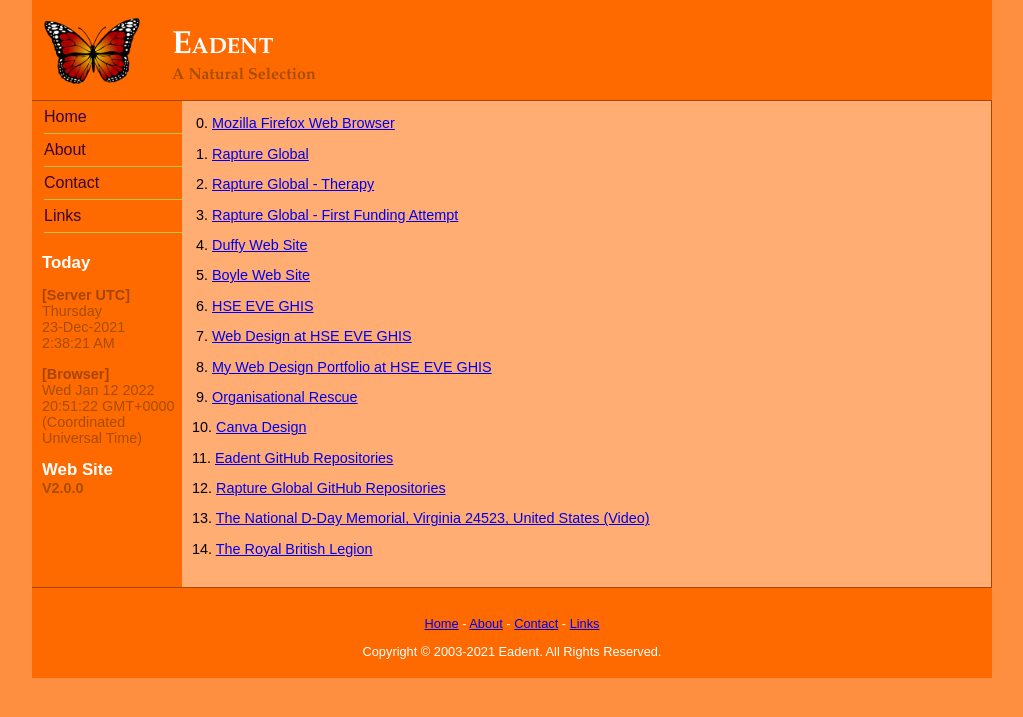
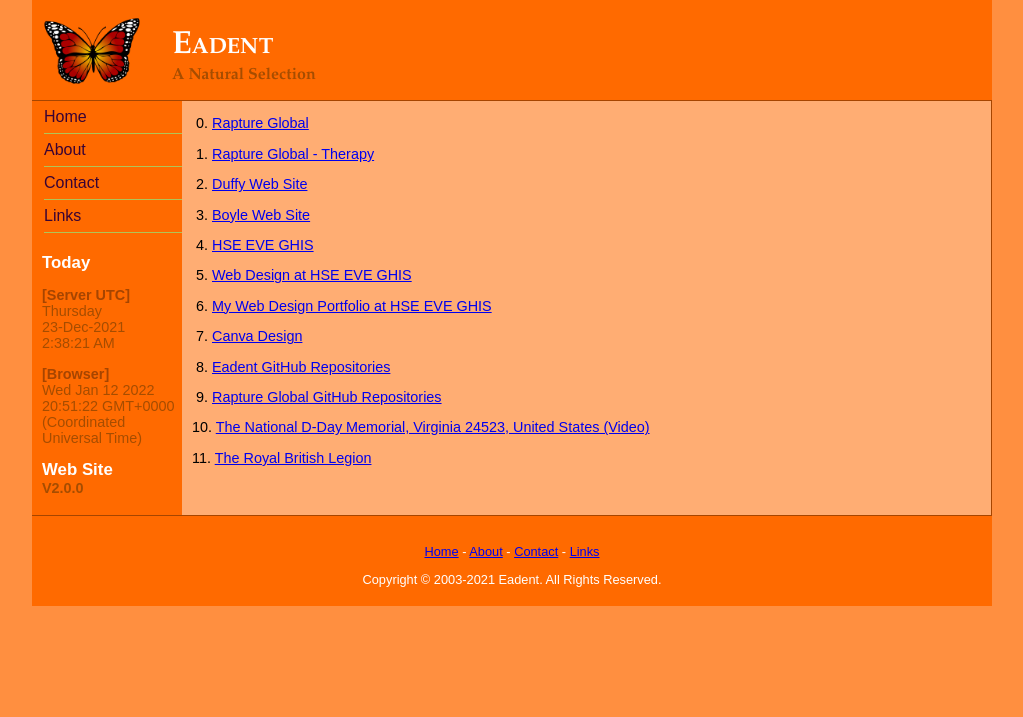
Before and after one commit to Eadent/Eadent, a PHP site: page /Links.php in a window 1280 px wide. Shown: the top 717 px of the page, without its empty margins (128-1151 px from the left). Run offline with PHP 8.4, Linux system fonts and the light colour scheme.

Commit message:
Rationalised and removed some Links.

```diff
--- a/Links.php
+++ b/Links.php
@@ -60,49 +60,40 @@
 ?>
 		<div id="Middle">
 		<p>
-			&nbsp;0. <a target="_blank" href="https://www.Mozilla.org/en-US/firefox/new/">Mozilla Firefox Web Browser</a>
+			&nbsp;0. <a target="_blank" href="https://www.Rapture.global/">Rapture Global</a>
 		</p>
 		<p>
-			&nbsp;1. <a target="_blank" href="https://www.Rapture.global/">Rapture Global</a>
+			&nbsp;1. <a target="_blank" href="https://Therapy.Rapture.global/">Rapture Global - Therapy</a>
 		</p>
 		<p>
-			&nbsp;2. <a target="_blank" href="https://Therapy.Rapture.global/">Rapture Global - Therapy</a>
+			&nbsp;2. <a target="_blank" href="https://www.Duffy.global/">Duffy Web Site</a>
 		</p>
 		<p>
-			&nbsp;3. <a target="_blank" href="https://www.Okpal.com/rapture/">Rapture Global - First Funding Attempt</a>
+			&nbsp;3. <a target="_blank" href="https://www.Boyle.global/">Boyle Web Site</a>
 		</p>
 		<p>
-			&nbsp;4. <a target="_blank" href="https://www.Duffy.global/">Duffy Web Site</a>
+			&nbsp;4. <a target="_blank" href="https://www.Ghis.eu/">HSE EVE GHIS</a>
 		</p>
 		<p>
-			&nbsp;5. <a target="_blank" href="https://www.Boyle.global/">Boyle Web Site</a>
+			&nbsp;5. <a target="_blank" href="https://Web.Ghis.eu/Index.html">Web Design at HSE EVE GHIS</a>
 		</p>
 		<p>
-			&nbsp;6. <a target="_blank" href="https://www.Ghis.eu/">HSE EVE GHIS</a>
+			&nbsp;6. <a target="_blank" href="https://Web.Ghis.eu/Portfolio_EAD.html">My Web Design Portfolio at HSE EVE GHIS</a>
 		</p>
 		<p>
-			&nbsp;7. <a target="_blank" href="https://Web.Ghis.eu/Index.html">Web Design at HSE EVE GHIS</a>
+			&nbsp;7. <a target="_blank" href="https://www.Canva.com/">Canva Design</a>
 		</p>
 		<p>
-			&nbsp;8. <a target="_blank" href="https://Web.Ghis.eu/Portfolio_EAD.html">My Web Design Portfolio at HSE EVE GHIS</a>
+			&nbsp;8. <a target="_blank" href="https://www.GitHub.com/Eadent/">Eadent GitHub Repositories</a>
 		</p>
 		<p>
-			&nbsp;9. <a target="_blank" href="http://OrganisationalRescue.com/">Organisational Rescue</a>
+			&nbsp;9. <a target="_blank" href="https://www.GitHub.com/Rapture-Global/">Rapture Global GitHub Repositories</a>
 		</p>
 		<p>
-			10. <a target="_blank" href="https://www.Canva.com/">Canva Design</a>
+			10. <a target="_blank" href="https://www.Eadent.com/Videos/The National D-Day Memorial - 3 Overlord Cir, Bedford, VA 24523, United States - 20150417_133020.mp4">The National D-Day Memorial, Virginia 24523, United States (Video)</a>
 		</p>
 		<p>
-			11. <a target="_blank" href="https://www.GitHub.com/Eadent/">Eadent GitHub Repositories</a>
-		</p>
-		<p>
-			12. <a target="_blank" href="https://www.GitHub.com/Rapture-Global/">Rapture Global GitHub Repositories</a>
-		</p>
-		<p>
-			13. <a target="_blank" href="https://www.Eadent.com/Videos/The National D-Day Memorial - 3 Overlord Cir, Bedford, VA 24523, United States - 20150417_133020.mp4">The National D-Day Memorial, Virginia 24523, United States (Video)</a>
-		</p>
-		<p>
-			14. <a target="_blank" href="https://www.BritishLegion.org.uk/">The Royal British Legion</a>
+			11. <a target="_blank" href="https://www.BritishLegion.org.uk/">The Royal British Legion</a>
 		</p>
 		<p style="margin: 0; padding: 0;">
 		<br />
```
